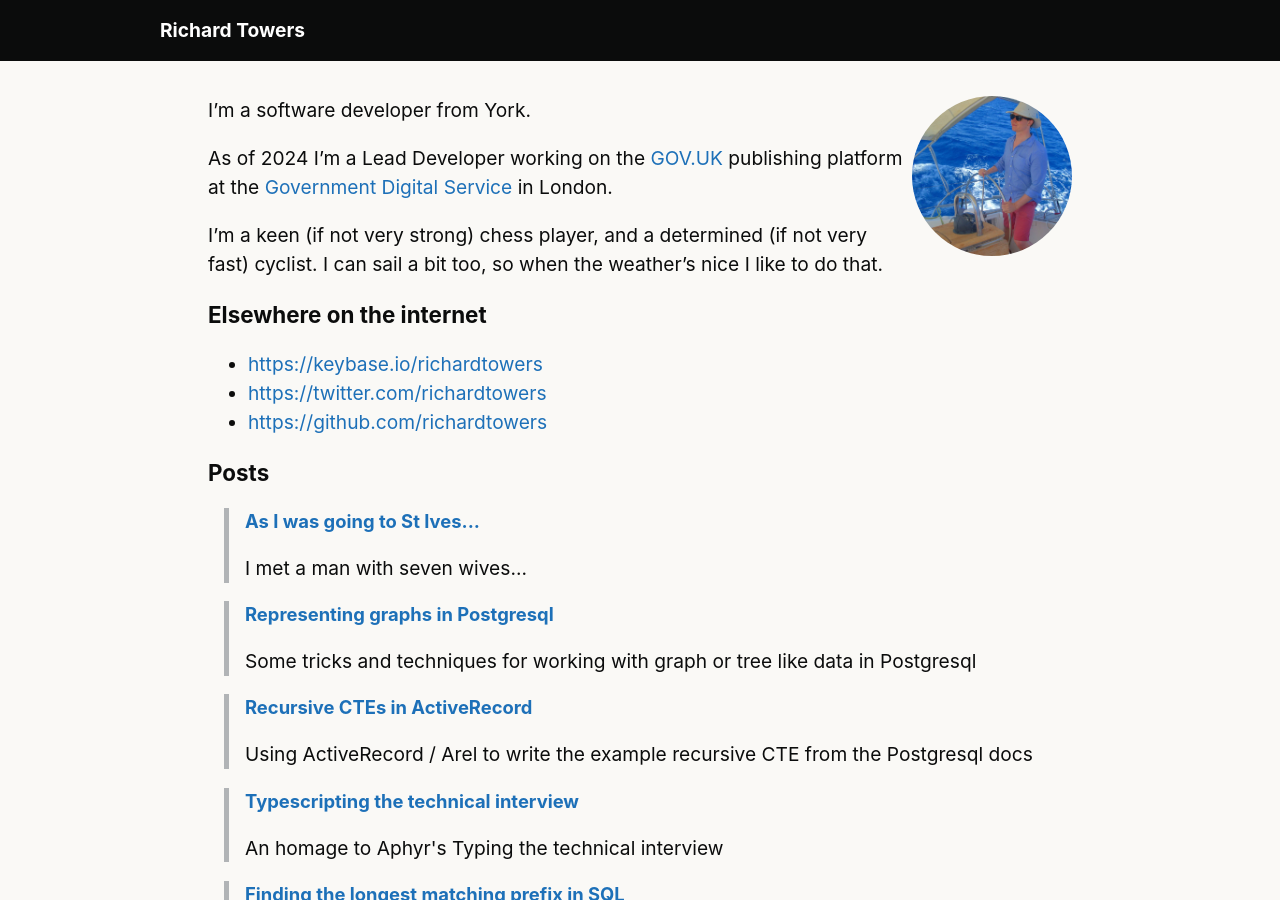
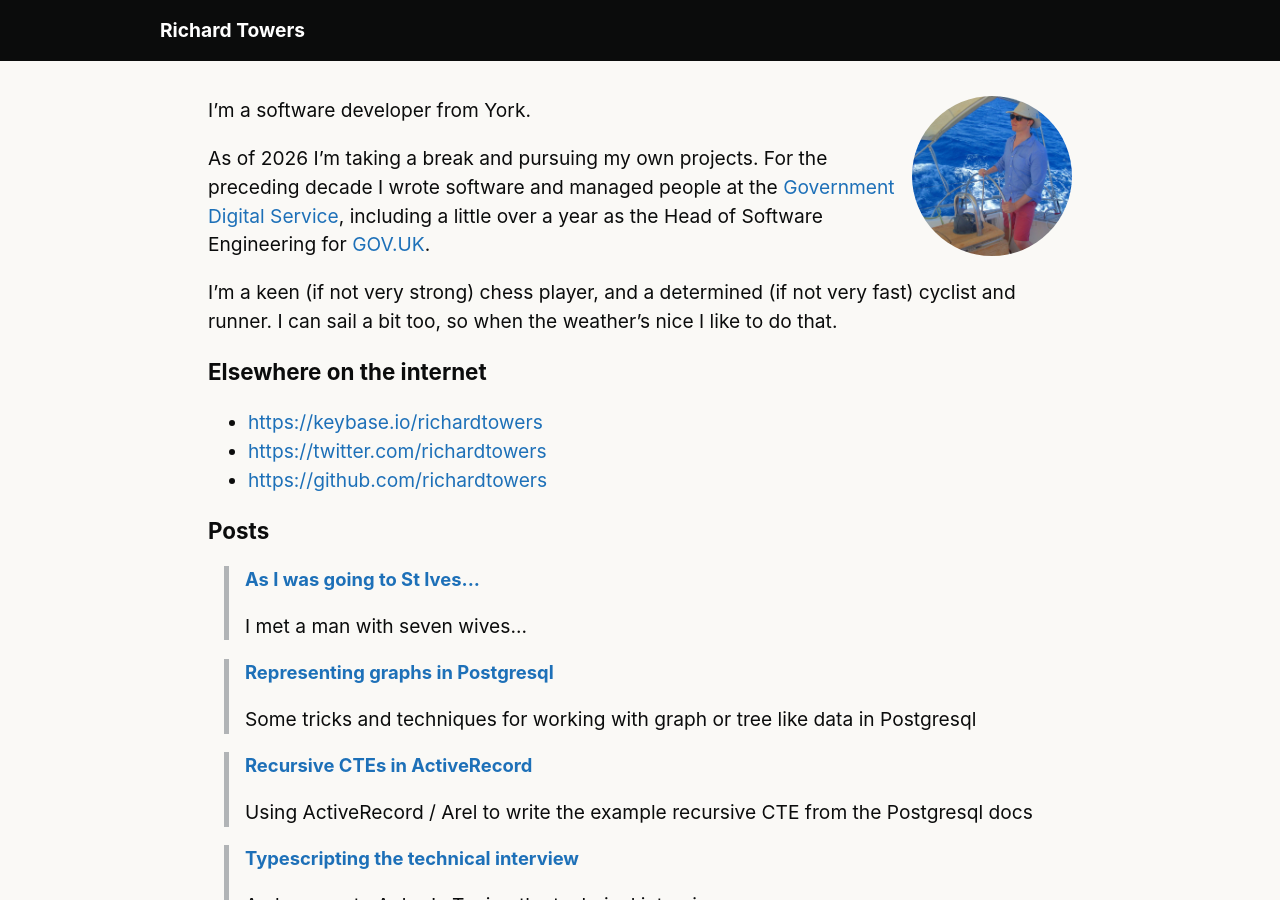
Before and after one commit to richardTowers/richardtowers.github.com, a Jekyll site: the page built from index.md, in a window 1280 px wide and 900 px high. Built offline with Jekyll 4.4.1, drawn with Linux system fonts in a browser that asks for light colours.

Commit message:
Update homepage for 2026

```diff
--- a/index.md
+++ b/index.md
@@ -7,13 +7,14 @@ title: Home
 
 I'm a software developer from York.
 
-As of 2024 I'm a Lead Developer working on the [GOV.UK](https://www.gov.uk)
-publishing platform at the [Government Digital
-Service](https://gds.blog.gov.uk/about/) in London.
+As of 2026 I'm taking a break and pursuing my own projects. For the preceding
+decade I wrote software and managed people at the [Government Digital
+Service](https://gds.blog.gov.uk/about/), including a little over a year as the
+Head of Software Engineering for [GOV.UK](https://www.gov.uk).
 
 I’m a keen (if not very strong) chess player, and a determined (if not very
-fast) cyclist. I can sail a bit too, so when the weather’s nice I like to do
-that.
+fast) cyclist and runner. I can sail a bit too, so when the weather’s nice I
+like to do that.
 
 ## Elsewhere on the internet
 
```
